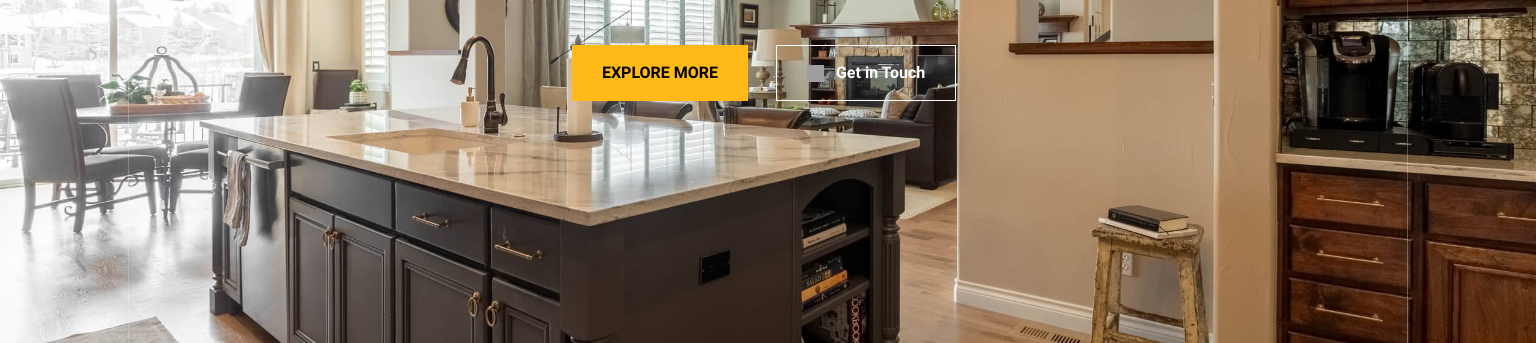
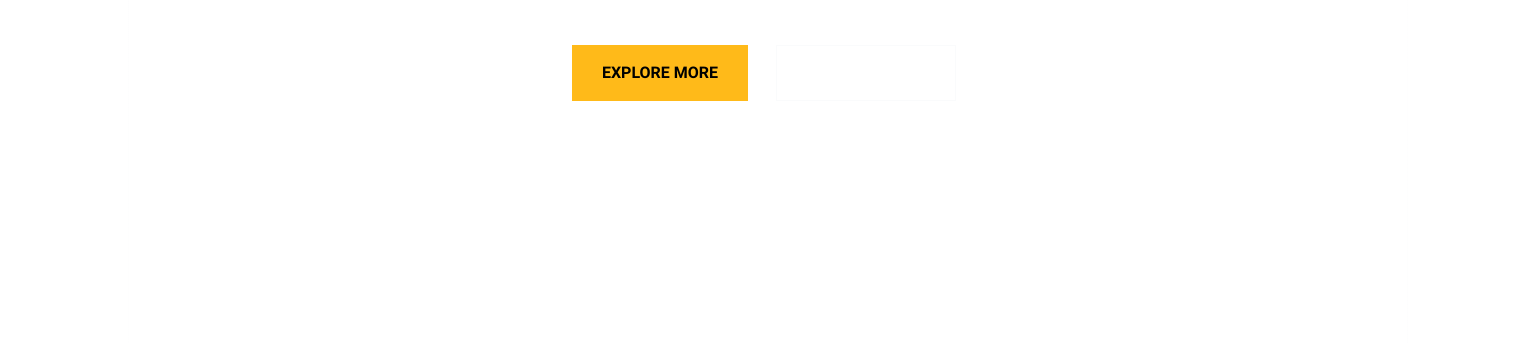
Before and after one commit to SamBrady31/taranakiwebdesigns.com, an Eleventy site: page src/index.html in a window 1536 px wide. Shown: the part 441-784 px from the top of the page. Built offline with nearby package versions, Linux system fonts and the light colour scheme; Eleventy itself is replaced by a stand-in of ours; files that its build step writes are made by us from their sources; grey boxes are pictures that could not be loaded.

Commit message:
Got rid of bg

```diff
--- a/src/assets/sass/critical.scss
+++ b/src/assets/sass/critical.scss
@@ -221,16 +221,16 @@
 }
 
 /* Desktop Parallax Effect - 1300px */
-@media only screen and (min-width: 81.25em) {
-    #hero {
-        background: url("/assets/images/landing.jpg");
-        background-position: center;
-        background-size: cover;
-        background-repeat: no-repeat;
-        /* creates parallax effect on background image */
-        background-attachment: fixed;
-    }
-}
+// @media only screen and (min-width: 81.25em) {
+//     #hero {
+//         background: url("/assets/images/landing.jpg");
+//         background-position: center;
+//         background-size: cover;
+//         background-repeat: no-repeat;
+//         /* creates parallax effect on background image */
+//         background-attachment: fixed;
+//     }
+// }
 
 /* Dark Mode */
 @media only screen and (min-width: 0em) {
--- a/src/index.html
+++ b/src/index.html
@@ -44,18 +44,7 @@ eleventyNavigation:
         superior results starting at $180/mo.
       </p>
       <a href="/about" class="cs-button-solid">Explore More</a>
-      <a href="/contact" class="cs-button-transparent">
-        <img
-          class="cs-img"
-          loading="lazy"
-          decoding="async"
-          src="https://csimg.nyc3.digitaloceanspaces.com/Hero/play.svg"
-          alt="play icon"
-          width="17"
-          height="17"
-        />
-        Get in Touch
-      </a>
+      <a href="/contact" class="cs-button-transparent"> Get in Touch </a>
     </div>
   </div>
 
```
Also changed, not shown: src/_includes/components/featured-post.html (+2 -1 lines), src/assets/css/critical.css, 1 other file. Lines whose indentation alone changed are shown as unchanged.
